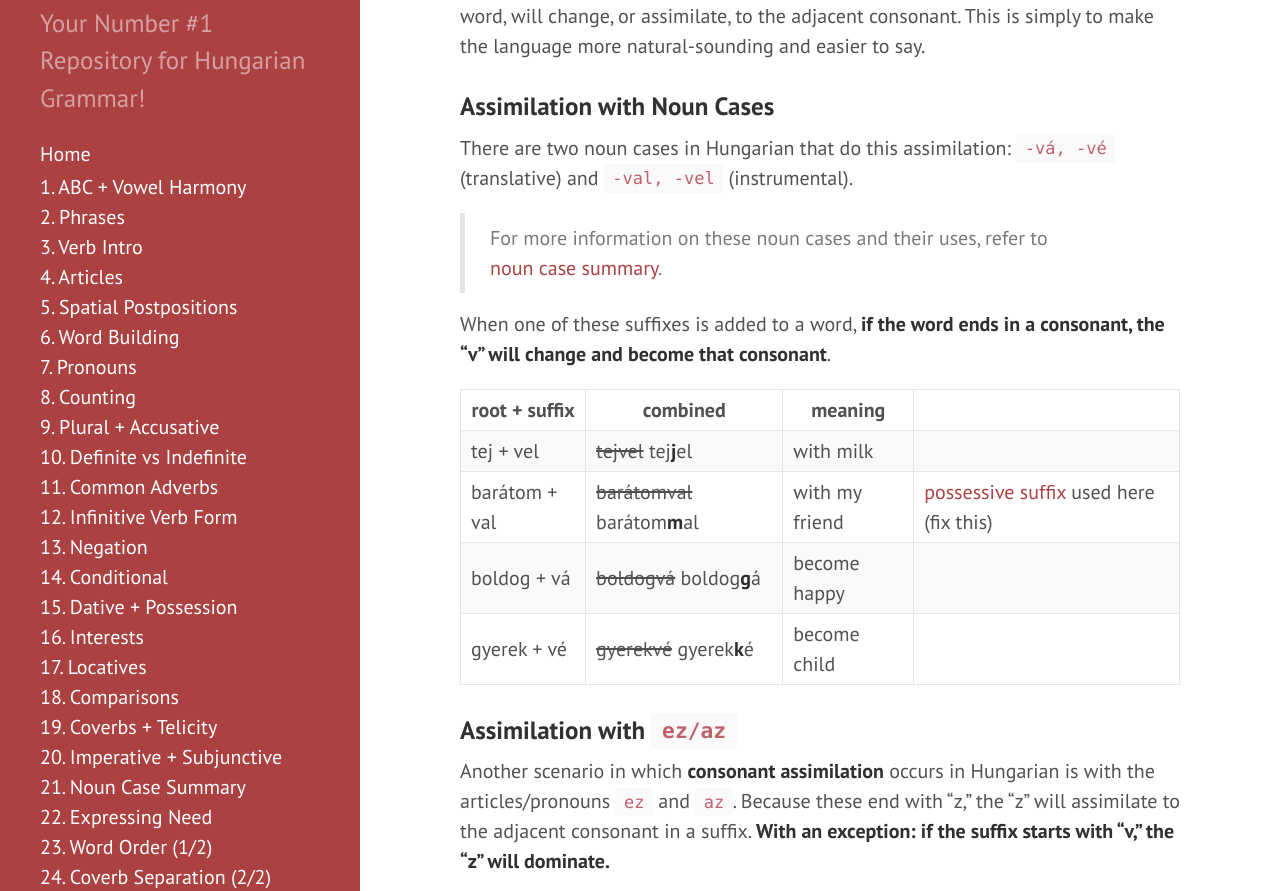
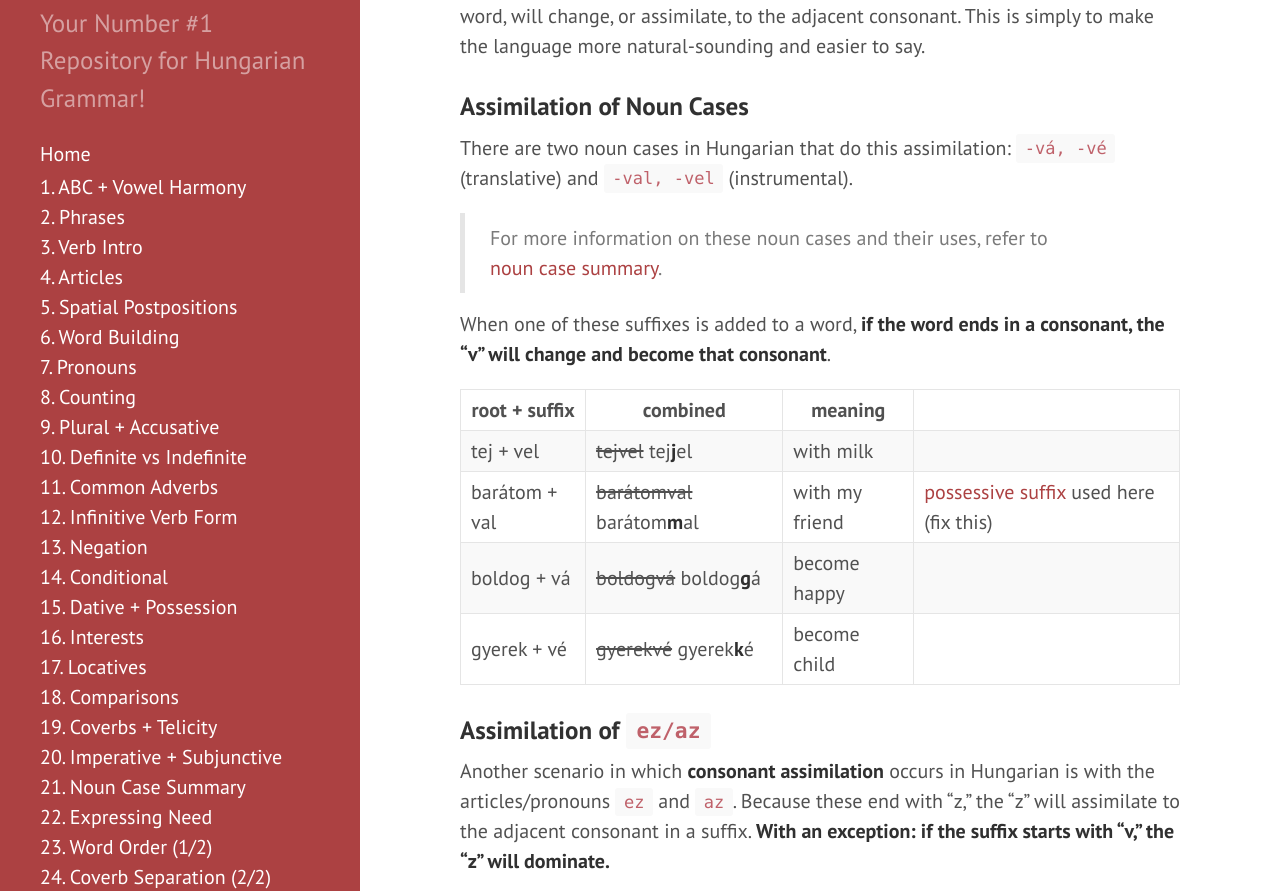
Before and after one commit to Magyartanulas/magyartanulas.github.io, a Jekyll site: the page built from extrastuff.md, in a window 1280 px wide and 1400 px high. Shown: the part 233-1124 px from the top of the window. Built offline with Jekyll 4.4.1, drawn with Linux system fonts in a browser that asks for light colours; our own code applies the rules of GitHub Pages for plain Markdown files; comment, search, counter and statistics services are not loaded; some of the changed text lies outside the part shown.

Commit message:
Update extrastuff.md

```diff
--- a/extrastuff.md
+++ b/extrastuff.md
@@ -4,7 +4,7 @@ Here is some stuff that may go into the website later
 
 In Hungarian, there are certain suffixes that, when used as an attachment to another word, will change, or assimilate, to the adjacent consonant. This is simply to make the language more natural-sounding and easier to say.
 
-### Assimilation with Noun Cases
+### Assimilation of Noun Cases
 
 There are two noun cases in Hungarian that do this assimilation: `-vá, -vé` (translative) and `-val, -vel` (instrumental).
 
@@ -19,7 +19,7 @@ When one of these suffixes is added to a word, **if the word ends in a consonant
 | boldog + vá  |~~boldogvá~~  boldog**g**á| become happy|
 | gyerek + vé  | ~~gyerekvé~~ gyerek**k**é| become child|
 
-### Assimilation with `ez/az`
+### Assimilation of `ez/az`
 
 Another scenario in which **consonant assimilation** occurs in Hungarian is with the articles/pronouns `ez` and `az`. Because these end with "z," the "z" will assimilate to the adjacent consonant in a suffix. **With an exception: if the suffix starts with "v," the "z" will dominate.**
 
@@ -33,7 +33,7 @@ Another scenario in which **consonant assimilation** occurs in Hungarian is with
 
 >For more information on `ez` and `az`, refer to [articles](https://magyartanulas.github.io/articles/); for the locative cases in this example, see [locatives](https://magyartanulas.github.io/locatives/)
 
-### Assimilation with Verbs
+### Assimilation of Verb Conjugation
 
 Yet to learn:
 
```
